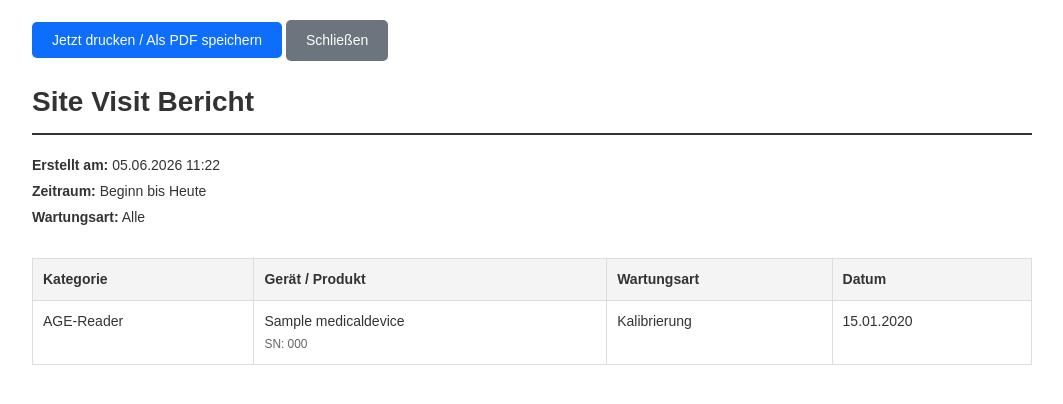
After one commit to fjhzi/MPV, a Django app: page /sitevisit/print/ in a window 1280 px wide. The commit adds this page. Shown: the top 404 px of the page, without its empty margins (108-1171 px from the left). Run offline with Django 5.2, Linux system fonts and the light colour scheme; data comes from the database, SQL or seed files in the repository; tables that the repository leaves empty hold one stand-in row (values such as "Sample post").

Commit message:
many fixes bla

```diff
--- /dev/null
+++ b/inventory/templates/inventory/sitevisit_print.html
@@ -0,0 +1,87 @@
+<!DOCTYPE html>
+<html lang="de">
+<head>
+    <meta charset="UTF-8">
+    <title>Site Visit Bericht</title>
+    <style>
+        body {
+            font-family: Arial, sans-serif;
+            font-size: 14px;
+            color: #333;
+            line-height: 1.5;
+            padding: 20px;
+            max-width: 1000px;
+            margin: 0 auto;
+        }
+        h1 { color: #333; border-bottom: 2px solid #333; padding-bottom: 10px; margin-bottom: 20px; }
+        .meta-info { margin-bottom: 30px; }
+        .meta-info p { margin: 5px 0; }
+        table { width: 100%; border-collapse: collapse; margin-top: 20px; }
+        /* vertical-align: top hinzugefügt, damit alles oben bündig bleibt */
+        th, td { border: 1px solid #ddd; padding: 10px; text-align: left; vertical-align: top; }
+        th { background-color: #f4f4f4; font-weight: bold; }
+
+        /* Neuer Style für die Seriennummer */
+        .serial-number { font-size: 0.85em; color: #666; margin-top: 4px; display: block; }
+
+        .btn-container { margin-bottom: 20px; }
+        .btn { display: inline-block; padding: 10px 20px; background-color: #0d6efd; color: white; text-decoration: none; border-radius: 5px; cursor: pointer; border: none; font-size: 14px; }
+        .btn-secondary { background-color: #6c757d; margin-left: 10px; }
+
+        /* Diese CSS-Regel versteckt die Buttons, wenn gedruckt oder als PDF gespeichert wird */
+        @media print {
+            .no-print { display: none !important; }
+            body { padding: 0; max-width: none; }
+        }
+    </style>
+</head>
+<!-- Öffnet automatisch den Druck-Dialog -->
+<!-- <body onload="window.print()"> -->
+<body>
+    <div class="no-print btn-container">
+        <button class="btn btn-save" onclick="window.print()">Jetzt drucken / Als PDF speichern</button>
+        <a class="btn" href="{% url 'sitevisit' %}" style="background-color: #6c757d;">Schließen</a>
+    </div>
+
+    <h1>Site Visit Bericht</h1>
+
+    <div class="meta-info">
+        <p><strong>Erstellt am:</strong> {% now "d.m.Y H:i" %}</p>
+        <p><strong>Zeitraum:</strong>
+            {% if start_date %}{{ start_date|date:"d.m.Y" }}{% else %}Beginn{% endif %}
+            bis
+            {% if end_date %}{{ end_date|date:"d.m.Y" }}{% else %}Heute{% endif %}
+        </p>
+        <p><strong>Wartungsart:</strong> {{ selected_type_display|default:"Alle" }}</p>
+    </div>
+
+    <table>
+        <thead>
+            <tr>
+                <th>Kategorie</th>
+                <th>Gerät / Produkt</th>
+                <th>Wartungsart</th>
+                <th>Datum</th>
+            </tr>
+        </thead>
+        <tbody>
+            {% for appointment in appointments %}
+            <tr>
+                <td>{{ appointment.medical_device.category|default:"Keine Kategorie" }}</td>
+                <td>
+                    {{ appointment.medical_device.name }}
+                    <span class="serial-number">SN: {{ appointment.medical_device.serial_number|default:"-" }}</span>
+                </td>
+                <td>{{ appointment.get_appointment_type_display }}</td>
+                <td>{{ appointment.due_date|date:"d.m.Y" }}</td>
+            </tr>
+            {% empty %}
+            <tr>
+                <!-- Colspan auf 4 erhöht, da wir jetzt 4 Spalten haben -->
+                <td colspan="4" style="text-align: center;">Keine Daten für diesen Zeitraum vorhanden.</td>
+            </tr>
+            {% endfor %}
+        </tbody>
+    </table>
+</body>
+</html>
--- a/inventory/urls.py
+++ b/inventory/urls.py
@@ -14,6 +14,8 @@ from .views import (
     ReminderArchiveView,
     ReminderView,
     complete_and_reschedule,
+    sitevisit_print_view,
+    sitevisit_view,
 )
 
 urlpatterns = [
@@ -31,4 +33,6 @@ urlpatterns = [
     path("reminders/archive/", ReminderArchiveView.as_view(), name="reminders-archive"),
     path('event/<int:event_id>/complete-and-reschedule/', complete_and_reschedule, name='complete_and_reschedule'),
     path('device/<int:device_pk>/appointment/<int:appointment_pk>/complete-reschedule/', complete_and_reschedule, name='appointment-complete-reschedule'),
+    path('sitevisit/', sitevisit_view, name='sitevisit'),
+    path('sitevisit/print/', sitevisit_print_view, name='sitevisit_print'),
 ]
--- a/inventory/views.py
+++ b/inventory/views.py
@@ -2,7 +2,9 @@ import datetime
 from datetime import date, timedelta, datetime
 
 from django.core.exceptions import PermissionDenied
-
+from django.utils.dateparse import parse_date
+from django.http import HttpResponse
+from django.template.loader import render_to_string
 
 from django.http import HttpResponseRedirect
 from django.db import DatabaseError
@@ -434,3 +436,74 @@ def complete_and_reschedule(request, device_pk, appointment_pk):
         return redirect('device-detail', pk=device.pk)
 
     return redirect('dashboard')
+
+def sitevisit_view(request):
+    """Zeigt die filterbare Liste der erledigten Termine/Wartungen an."""
+    appointments = DeviceAppointment.objects.filter(completed=True).order_by('medical_device__category', 'due_date')
+
+    start_date = request.GET.get('start_date')
+    end_date = request.GET.get('end_date')
+    # WICHTIG: getlist() holt alle markierten Checkboxen als Liste
+    selected_types = request.GET.getlist('appointment_type')
+
+    if start_date:
+        parsed_start = parse_date(start_date)
+        if parsed_start:
+            appointments = appointments.filter(due_date__gte=parsed_start)
+
+    if end_date:
+        parsed_end = parse_date(end_date)
+        if parsed_end:
+            appointments = appointments.filter(due_date__lte=parsed_end)
+
+    if selected_types:
+        # WICHTIG: __in prüft, ob die Terminart in der Liste der ausgewählten Typen ist
+        appointments = appointments.filter(appointment_type__in=selected_types)
+
+    context = {
+        'appointments': appointments,
+        'start_date': start_date or '',
+        'end_date': end_date or '',
+        'selected_types': selected_types,  # Liste an das Template übergeben
+        'type_choices': DeviceAppointment._meta.get_field('appointment_type').choices,
+    }
+    return render(request, 'inventory/sitevisit.html', context)
+
+
+def sitevisit_print_view(request):
+    """Generiert eine HTML Ansicht zum Drucken aus den gefilterten erledigten Terminen."""
+    appointments = DeviceAppointment.objects.filter(completed=True).order_by('medical_device__category', 'due_date')
+
+    start_date = request.GET.get('start_date')
+    end_date = request.GET.get('end_date')
+    # Auch hier getlist() verwenden
+    selected_types = request.GET.getlist('appointment_type')
+
+    if start_date:
+        parsed_start = parse_date(start_date)
+        if parsed_start:
+            appointments = appointments.filter(due_date__gte=parsed_start)
+
+    if end_date:
+        parsed_end = parse_date(end_date)
+        if parsed_end:
+            appointments = appointments.filter(due_date__lte=parsed_end)
+
+    if selected_types:
+        appointments = appointments.filter(appointment_type__in=selected_types)
+
+    # Wandelt die technischen Schlüssel in einen kommagetrennten String für den Bericht um
+    selected_type_display = "Alle"
+    if selected_types:
+        choices_dict = dict(DeviceAppointment._meta.get_field('appointment_type').choices)
+        display_names = [str(choices_dict.get(t, t)) for t in selected_types]
+        selected_type_display = ", ".join(display_names)
+
+    context = {
+        'appointments': appointments,
+        'start_date': parse_date(start_date) if start_date else None,
+        'end_date': parse_date(end_date) if end_date else None,
+        'selected_type_display': selected_type_display,
+    }
+
+    return render(request, 'inventory/sitevisit_print.html', context)
```
Also changed, not shown: inventory/templates/inventory/documents.html (+16 -5 lines), inventory/templates/inventory/reminders_archive.html (+7 -1 lines), inventory/templates/inventory/sitevisit.html (added, +76 -0 lines).
